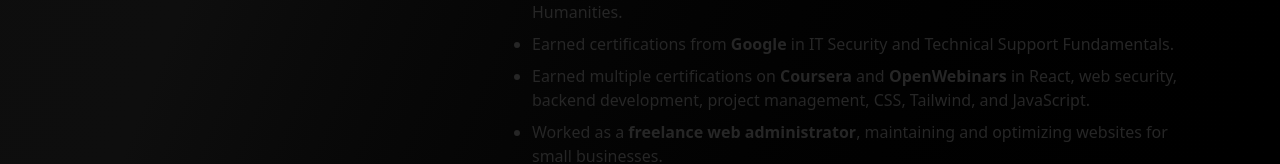
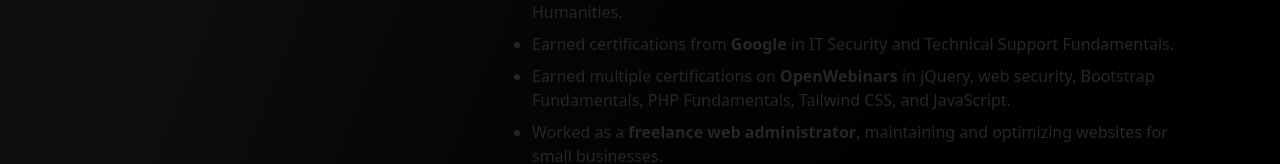
Before and after one commit to xscriptorcode/xscriptorcode.github.io, a Next.js app: page /portfolio in a window 1280 px wide. Shown: the part 2682-2846 px from the top of the page. Built offline with nearby package versions, Linux system fonts and the light colour scheme.

Commit message:
update experience

```diff
--- a/src/app/components/timelinePortfolio.tsx
+++ b/src/app/components/timelinePortfolio.tsx
@@ -272,7 +272,7 @@ export function PortfolioTimeline() {
             </li>
             <li>
               Earned a certification from the{" "}
-              <strong>Universitat Autònoma de Barcelona</strong> in Digital
+              <strong>Universitat Autónoma de Barcelona</strong> in Digital
               Humanities.
             </li>
             <li>
@@ -280,17 +280,18 @@ export function PortfolioTimeline() {
               and Technical Support Fundamentals.
             </li>
             <li>
-              Earned multiple certifications on <strong>Coursera</strong> and{" "}
-              <strong>OpenWebinars</strong> in React, web security, backend
-              development, project management, CSS, Tailwind, and JavaScript.
+              Earned multiple certifications on <strong>OpenWebinars</strong> in
+              jQuery, web security, Bootstrap Fundamentals, PHP Fundamentals,
+              Tailwind CSS, and JavaScript.
             </li>
             <li>
               Worked as a <strong>freelance web administrator</strong>,
               maintaining and optimizing websites for small businesses.
             </li>
             <li>
-              Another projects development: <strong>Xscriptor — Xliterato — Xscriptorcode{""}</strong>,
-              art literature and programming portfolios.
+              Another projects development:{" "}
+              <strong>Xscriptor — Xliterato — Xscriptorcode{""}</strong>, art
+              literature and programming portfolios.
             </li>
           </ul>
         </div>
--- a/src/app/page.tsx
+++ b/src/app/page.tsx
@@ -115,7 +115,7 @@ export default function Home() {
               href="/contact"
               className="inline-block mt-6 px-5 py-2  bg-white/6 backdrop-blur-lg border border-white/20 rounded-full  text-amber-50 font-medium hover:bg-amber-50 hover:text-black transition"
             >
-              Let’s talk
+              Let&rsquo;s talk
             </a>
           </div>
         </div>
```
Also changed, not shown: 12 other files (tests, documents, lock files or other folders).
